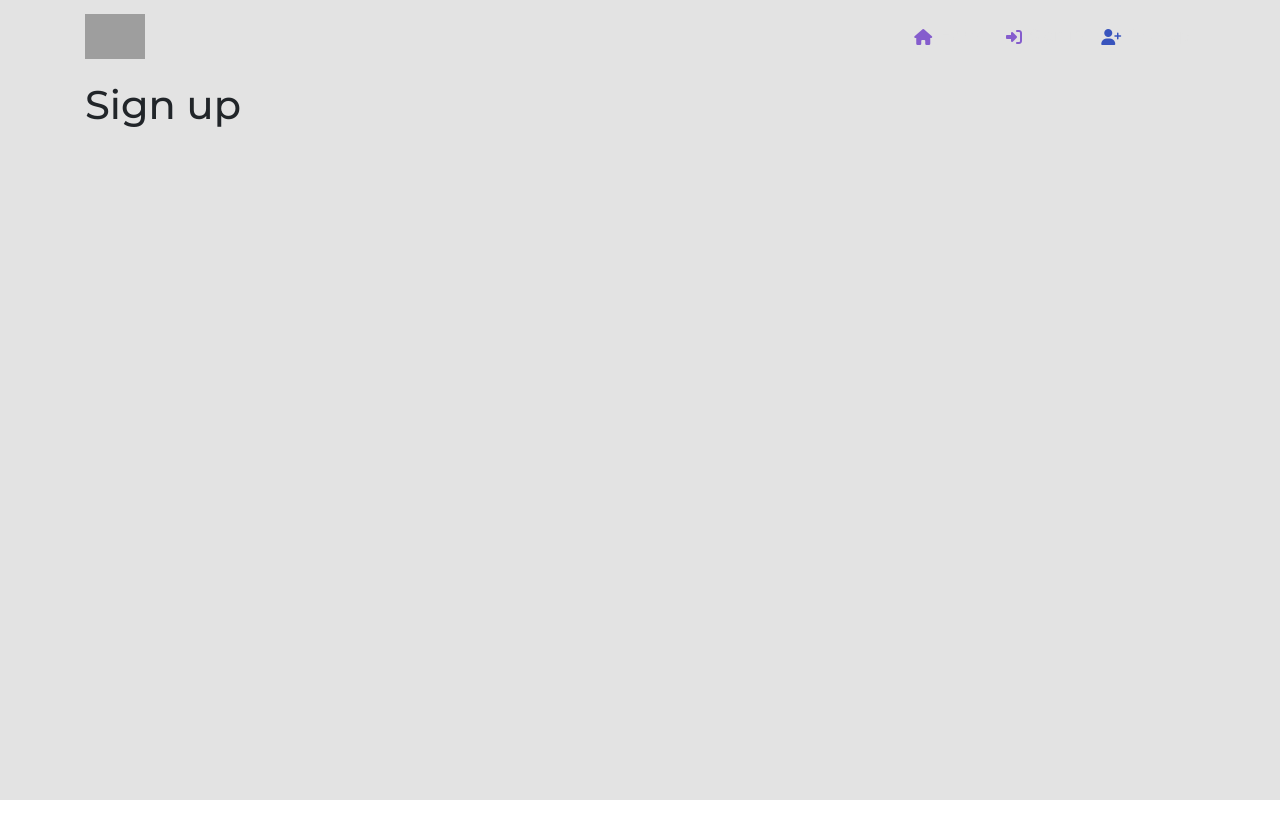
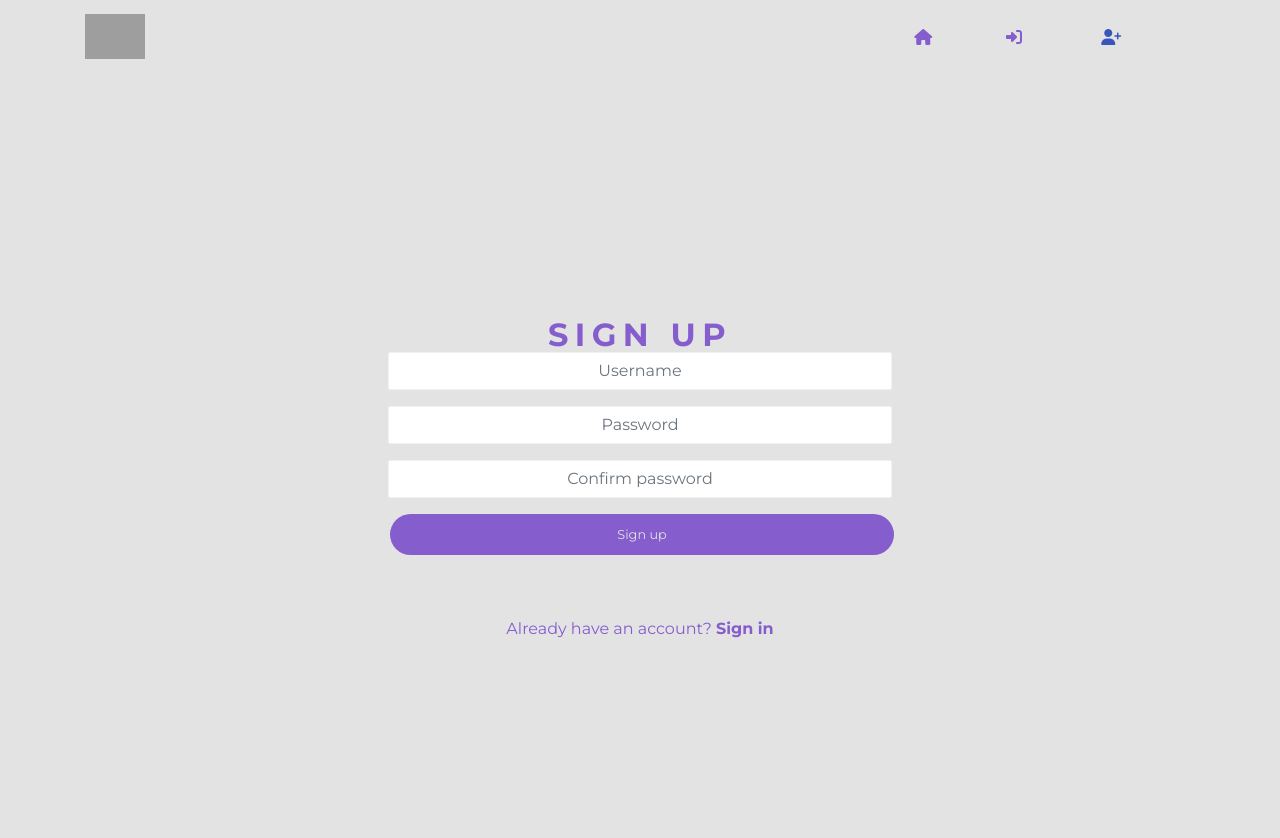
Before and after one commit to Ann-Anahit/p5-advanced-frontend, a React (Create React App) app: page /signup in a window 1280 px wide. Shown: the top 838 px of the page. Before the commit the page ends 800 px from the top, so only its background shows below. Built offline with nearby package versions, Linux system fonts and the light colour scheme; grey boxes are pictures that could not be loaded.

Commit message:
create basic signup form

```diff
--- a/package.json
+++ b/package.json
@@ -11,10 +11,10 @@
     "bootstrap": "^4.6.0",
     "jwt-decode": "^3.1.2",
     "react": "^17.0.2",
-    "react-bootstrap": "^1.6.3",
+    "react-bootstrap": "^1.6.8",
     "react-dom": "^17.0.2",
     "react-infinite-scroll-component": "^6.1.0",
-    "react-router-dom": "^5.3.0",
+    "react-router-dom": "^5.3.4",
     "react-scripts": "^4.0.3",
     "web-vitals": "^1.1.2"
   },
--- a/src/App.js
+++ b/src/App.js
@@ -2,6 +2,8 @@
 import NavBar from "./components/NavBar";
 import Container from "react-bootstrap/Container";
 import { Route, Switch } from "react-router-dom";
+import "./api/axiosDefaults";
+import SignUpForm from "./pages/auth/SignUpForm";
 
 function App() {
   return (
@@ -11,7 +13,7 @@
         <Switch>
           <Route exact path="/" render={() => <h1>Home page</h1>} />
           <Route exact path="/signin" render={() => <h1>Sign in</h1>} />
-          <Route exact path="/signup" render={() => <h1>Sign up</h1>} />
+          <Route exact path="/signup" render={() => <SignUpForm />} />
           <Route render={() => <p>Page not found!</p>} />
         </Switch>
       </Container>
--- a/src/api/axiosDefaults.js
+++ b/src/api/axiosDefaults.js
@@ -1,5 +1,5 @@
 import axios from "axios";
 
-axios.defaults.baseURL = "https://drf-api-pp-0ae57f00f3cd.herokuapp.com/";
+axios.defaults.baseURL = "https://drf-api-pp.herokuapp.com/";
 axios.defaults.headers.post["Content-Type"] = "multipart/form-data";
 axios.defaults.withCredentials = true;
--- /dev/null
+++ b/src/pages/auth/SignUpForm.js
@@ -0,0 +1,130 @@
+import React, { useState } from "react";
+import { Link, useHistory } from "react-router-dom";
+
+import styles from "../../styles/SignInUpForm.module.css";
+import btnStyles from "../../styles/Button.module.css";
+import appStyles from "../../App.module.css";
+
+import {
+    Form,
+    Button,
+    Col,
+    Row,
+    Container,
+    Alert,
+} from "react-bootstrap";
+import axios from "axios";
+
+const SignUpForm = () => {
+    const [signUpData, setSignUpData] = useState({
+        username: "",
+        password1: "",
+        password2: "",
+    });
+    const { username, password1, password2 } = signUpData;
+
+    const [errors, setErrors] = useState({});
+
+    const history = useHistory();
+
+    const handleChange = (event) => {
+        setSignUpData({
+            ...signUpData,
+            [event.target.name]: event.target.value,
+        });
+    };
+
+    const handleSubmit = async (event) => {
+        event.preventDefault();
+        try {
+            await axios.post("/dj-rest-auth/registration/", signUpData);
+            history.push("/signin");
+        } catch (err) {
+            setErrors(err.response?.data);
+        }
+    };
+
+    return (
+        <Row className={styles.Row}>
+            <Col className="my-auto py-2 p-md-2" md={6}>
+                <Container className={`${appStyles.Content} p-4 `}>
+                    <h1 className={styles.Header}>sign up</h1>
+
+                    <Form onSubmit={handleSubmit}>
+                        <Form.Group controlId="username">
+                            <Form.Label className="d-none">username</Form.Label>
+                            <Form.Control
+                                className={styles.Input}
+                                type="text"
+                                placeholder="Username"
+                                name="username"
+                                value={username}
+                                onChange={handleChange}
+                            />
+                        </Form.Group>
+                        {errors.username?.map((message, idx) => (
+                            <Alert variant="warning" key={idx}>
+                                {message}
+                            </Alert>
+                        ))}
+
+                        <Form.Group controlId="password1">
+                            <Form.Label className="d-none">Password</Form.Label>
+                            <Form.Control
+                                className={styles.Input}
+                                type="password"
+                                placeholder="Password"
+                                name="password1"
+                                value={password1}
+                                onChange={handleChange}
+                            />
+                        </Form.Group>
+                        {errors.password1?.map((message, idx) => (
+                            <Alert key={idx} variant="warning">
+                                {message}
+                            </Alert>
+                        ))}
+
+                        <Form.Group controlId="password2">
+                            <Form.Label className="d-none">Confirm password</Form.Label>
+                            <Form.Control
+                                className={styles.Input}
+                                type="password"
+                                placeholder="Confirm password"
+                                name="password2"
+                                value={password2}
+                                onChange={handleChange}
+                            />
+                        </Form.Group>
+                        {errors.password2?.map((message, idx) => (
+                            <Alert key={idx} variant="warning">
+                                {message}
+                            </Alert>
+                        ))}
+
+                        <Button
+                            className={`${btnStyles.Button} ${btnStyles.Wide} ${btnStyles.Bright}`}
+                            type="submit"
+                        >
+                            Sign up
+                        </Button>
+                        {errors.non_field_errors?.map((message, idx) => (
+                            <Alert key={idx} variant="warning" className="mt-3">
+                                {message}
+                            </Alert>
+                        ))}
+                    </Form>
+                </Container>
+
+                <Container className={`mt-3 ${appStyles.Content}`}>
+                    <Link className={styles.Link} to="/signin">
+                        Already have an account? <span>Sign in</span>
+                    </Link>
+                </Container>
+            </Col>
+
+        </Row>
+    );
+};
+
+export default SignUpForm;
--- /dev/null
+++ b/src/styles/Button.module.css
@@ -0,0 +1,63 @@
+.Button {
+    font-size: 0.8rem;
+    align-self: center;
+    border-radius: 100px;
+    border-color: transparent;
+    padding: 4px 10px;
+    margin-left: 2px;
+    margin-right: 2px;
+    min-width: 75px;
+  }
+
+  .Button:hover {
+    opacity: 0.8;
+    border-color: transparent;
+    cursor: pointer;
+  }
+
+  .Button:hover:active {
+    background-color: #2142b2 !important;
+  }
+
+  .Button:active {
+    background-color: #2142b2 !important;
+  }
+
+  .Button:focus {
+    background-color: #C36BE4;
+  }
+
+  .Wide {
+    padding: 10px 50px;
+    width: 100%;
+  }
+
+  .Blue,
+  .BlueOutline:hover,
+  .Bright:hover {
+    background-color: #2142b2;
+    color: #e3e3e3;
+  }
+
+  .BlueOutline,
+  .Blue:hover {
+    background-color: #855DCD;
+    color: #e3e3e3;
+  }
+
+  .Black,
+  .BlackOutline:hover {
+    background-color: #242a3d;
+    color: aliceblue;
+  }
+
+  .Black:hover,
+  .BlackOutline {
+    background-color: aliceblue;
+    color: #242a3d;
+  }
+
+  .Bright {
+    background-color: #855DCD;
+    color: #e3e3e3;
+  }
--- /dev/null
+++ b/src/styles/SignInUpForm.module.css
@@ -0,0 +1,53 @@
+.Row {
+    height: 100vh;
+    display: flex;
+    align-items: center;
+    justify-content: center;
+  }
+  .Input {
+    background: #ffffff;
+    border: 1px solid #f0f1f9;
+    box-sizing: border-box;
+    border-radius: 2px;
+    color: #855DCD;
+    text-align: center;
+    padding: 10px;
+  }
+
+  .Header {
+    font-style: "Montserrat", sans-serif;
+    font-weight: bold;
+    font-size: 32px;
+    line-height: 19px;
+    text-align: center;
+    letter-spacing: 0.2em;
+    text-transform: uppercase;
+    color: #855DCD;
+  }
+
+  .Link {
+    text-decoration: none;
+    text-align: center;
+    display: block;
+    margin: auto;
+    color: #855DCD;
+  }
+
+  .Link span {
+   font-weight: bold;
+  }
+
+  .Link:hover {
+    color: #104db2;
+  }
+  .Container {
+    padding: 30px 10px;
+  }
+
+  .SignInCol {
+    height: 320px;
+  }
+
+  .SignUpCol {
+    height: 375px;
+  }
```
Also changed, not shown: 1 other file (tests, documents, lock files or other folders).
